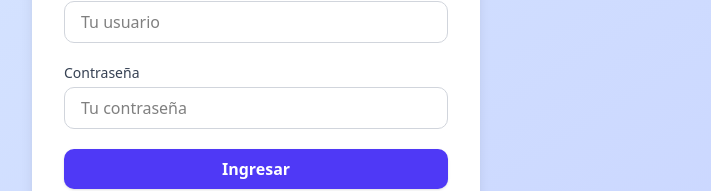
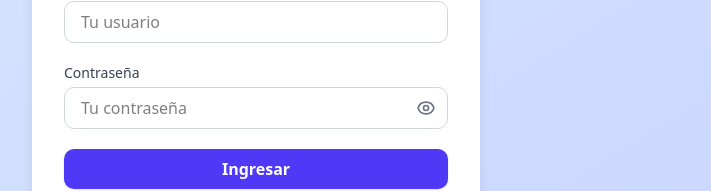
Before and after one commit to ohmia-studio/Aligo, a Next.js app: page /login in a window 1280 px wide. Shown: the part 325-516 px from the top of the page, without its empty margins (384-1095 px from the left). Built offline with nearby package versions, Linux system fonts and the light colour scheme.

Commit message:
Refactor login form, add see password

```diff
--- a/components/auth/AuthForm.tsx
+++ b/components/auth/AuthForm.tsx
@@ -1,55 +1,45 @@
 'use client';
+import Alert from '@/components/ui/FormAlert';
+import PasswordInput from '@/components/ui/PasswordInput';
 import { authAction } from '@/features/auth/auth';
-import { useState } from 'react';
-import { toast } from 'sonner';
-type FormState = {
-  username: string;
-  password: string;
-  loading: boolean;
-  error: string;
-  message: string;
-  resetMode: boolean;
-  disabled: boolean;
-};
+import { useAuthForm } from '@/hooks/useAuthForm';
+
 export default function AuthForm() {
-  const [state, setState] = useState<FormState>({
-    username: '',
-    password: '',
-    loading: false,
-    error: '',
-    message: '',
-    resetMode: false,
-    disabled: false,
-  });
-  const [resetCooldown, setResetCooldown] = useState(false);
+  const {
+    state,
+    resetCooldown,
+    updateField,
+    toggleResetMode,
+    setLoading,
+    setMessage,
+    clearMessages,
+    clearError,
+    clearSuccessMessage,
+    activateResetCooldown,
+  } = useAuthForm();
 
   const handleChange = (e: React.ChangeEvent<HTMLInputElement>) => {
-    setState((prev) => ({ ...prev, [e.target.name]: e.target.value }));
-  };
-
-  const handleToggleReset = () => {
-    setState((prev) => ({
-      ...prev,
-      resetMode: !prev.resetMode,
-      error: '',
-      message: '',
-      disabled: false,
-      username: '',
-    }));
+    updateField(e.target.name, e.target.value);
   };
 
   const handleSubmit = async (event: React.FormEvent<HTMLFormElement>) => {
     event.preventDefault();
+    setLoading(true);
+    clearMessages();
+
     const formData = new FormData(event.currentTarget);
     const result = await authAction(formData);
+
     if (result?.message) {
-      toast[result.status === 200 ? 'success' : 'error'](result.message);
+      const isSuccess = result.status === 200;
+      setMessage(result.message, !isSuccess);
+
+      if (state.resetMode && isSuccess) {
+        activateResetCooldown();
+      }
     }
-    // Si está en resetMode y fue exitoso, activa cooldown
-    if (state.resetMode && result?.status === 200) {
-      setResetCooldown(true);
-      setTimeout(() => setResetCooldown(false), 30000); // 30 segundos
-    }
+
+    setLoading(false);
   };
 
   return (
@@ -77,14 +67,12 @@ export default function AuthForm() {
           <label className="mb-1 block text-sm font-medium text-gray-700">
             Contraseña
           </label>
-          <input
-            type="password"
+          <PasswordInput
             name="password"
             value={state.password}
             onChange={handleChange}
+            placeholder="Tu contraseña"
             required
-            className="w-full rounded-lg border border-gray-300 px-4 py-2 text-black focus:ring-2 focus:ring-indigo-400 focus:outline-none"
-            placeholder="Tu contraseña"
           />
         </>
       )}
@@ -104,16 +92,21 @@ export default function AuthForm() {
 
       <p
         className="cursor-pointer text-center text-black hover:underline"
-        onClick={handleToggleReset}
+        onClick={toggleResetMode}
       >
         {state.resetMode ? 'Volver al login' : 'Olvidé mi contraseña'}
       </p>
 
       {state.error && (
-        <div className="mt-2 text-center text-red-600">{state.error}</div>
+        <Alert type="error" message={state.error} onClose={clearError} />
       )}
+
       {state.message && (
-        <div className="mt-2 text-center text-green-600">{state.message}</div>
+        <Alert
+          type="success"
+          message={state.message}
+          onClose={clearSuccessMessage}
+        />
       )}
     </form>
   );
--- /dev/null
+++ b/components/ui/FormAlert.tsx
@@ -0,0 +1,61 @@
+interface AlertProps {
+  type: 'error' | 'success';
+  message: string;
+  onClose: () => void;
+}
+
+export default function Alert({ type, message, onClose }: AlertProps) {
+  const isError = type === 'error';
+
+  return (
+    <div
+      className={`mt-4 flex items-center justify-between rounded-lg border p-3 ${
+        isError ? 'border-red-200 bg-red-50' : 'border-green-200 bg-green-50'
+      }`}
+    >
+      <div className="flex items-center">
+        <svg
+          className={`mr-2 h-5 w-5 ${
+            isError ? 'text-red-400' : 'text-green-400'
+          }`}
+          fill="currentColor"
+          viewBox="0 0 20 20"
+        >
+          {isError ? (
+            <path
+              fillRule="evenodd"
+              d="M10 18a8 8 0 100-16 8 8 0 000 16zM8.28 7.22a.75.75 0 00-1.06 1.06L8.94 10l-1.72 1.72a.75.75 0 101.06 1.06L10 11.06l1.72 1.72a.75.75 0 101.06-1.06L11.06 10l1.72-1.72a.75.75 0 00-1.06-1.06L10 8.94 8.28 7.22z"
+              clipRule="evenodd"
+            />
+          ) : (
+            <path
+              fillRule="evenodd"
+              d="M10 18a8 8 0 100-16 8 8 0 000 16zm3.707-9.293a1 1 0 00-1.414-1.414L9 10.586 7.707 9.293a1 1 0 00-1.414 1.414l2 2a1 1 0 001.414 0l4-4z"
+              clipRule="evenodd"
+            />
+          )}
+        </svg>
+        <span
+          className={`text-sm ${isError ? 'text-red-800' : 'text-green-800'}`}
+        >
+          {message}
+        </span>
+      </div>
+      <button
+        type="button"
+        onClick={onClose}
+        className={`p-1 hover:${
+          isError ? 'text-red-600' : 'text-green-600'
+        } ${isError ? 'text-red-400' : 'text-green-400'}`}
+      >
+        <svg className="h-4 w-4" fill="currentColor" viewBox="0 0 20 20">
+          <path
+            fillRule="evenodd"
+            d="M4.293 4.293a1 1 0 011.414 0L10 8.586l4.293-4.293a1 1 0 111.414 1.414L11.414 10l4.293 4.293a1 1 0 01-1.414 1.414L10 11.414l-4.293 4.293a1 1 0 01-1.414-1.414L8.586 10 4.293 5.707a1 1 0 010-1.414z"
+            clipRule="evenodd"
+          />
+        </svg>
+      </button>
+    </div>
+  );
+}
--- /dev/null
+++ b/components/ui/PasswordInput.tsx
@@ -0,0 +1,77 @@
+import { useState } from 'react';
+
+interface PasswordInputProps {
+  name: string;
+  value: string;
+  onChange: (e: React.ChangeEvent<HTMLInputElement>) => void;
+  placeholder?: string;
+  required?: boolean;
+  className?: string;
+}
+
+export default function PasswordInput({
+  name,
+  value,
+  onChange,
+  placeholder = 'Contraseña',
+  required = false,
+  className = '',
+}: PasswordInputProps) {
+  const [showPassword, setShowPassword] = useState(false);
+
+  return (
+    <div className="relative">
+      <input
+        type={showPassword ? 'text' : 'password'}
+        name={name}
+        value={value}
+        onChange={onChange}
+        required={required}
+        className={`w-full rounded-lg border border-gray-300 px-4 py-2 pr-12 text-black focus:ring-2 focus:ring-indigo-400 focus:outline-none ${className}`}
+        placeholder={placeholder}
+      />
+      <button
+        type="button"
+        onClick={() => setShowPassword(!showPassword)}
+        className="absolute top-1/2 right-3 -translate-y-1/2 text-gray-500 hover:text-gray-700 focus:outline-none"
+        title={showPassword ? 'Ocultar contraseña' : 'Mostrar contraseña'}
+      >
+        {showPassword ? (
+          <svg
+            className="h-5 w-5"
+            fill="none"
+            viewBox="0 0 24 24"
+            stroke="currentColor"
+          >
+            <path
+              strokeLinecap="round"
+              strokeLinejoin="round"
+              strokeWidth={2}
+              d="M13.875 18.825A10.05 10.05 0 0112 19c-4.478 0-8.268-2.943-9.543-7a9.97 9.97 0 011.563-3.029m5.858.908a3 3 0 114.243 4.243M9.878 9.878l4.242 4.242M9.878 9.878L3 3m6.878 6.878L21 21"
+            />
+          </svg>
+        ) : (
+          <svg
+            className="h-5 w-5"
+            fill="none"
+            viewBox="0 0 24 24"
+            stroke="currentColor"
+          >
+            <path
+              strokeLinecap="round"
+              strokeLinejoin="round"
+              strokeWidth={2}
+              d="M15 12a3 3 0 11-6 0 3 3 0 016 0z"
+            />
+            <path
+              strokeLinecap="round"
+              strokeLinejoin="round"
+              strokeWidth={2}
+              d="M2.458 12C3.732 7.943 7.523 5 12 5c4.478 0 8.268 2.943 9.542 7-1.274 4.057-5.064 7-9.542 7-4.477 0-8.268-2.943-9.542-7z"
+            />
+          </svg>
+        )}
+      </button>
+    </div>
+  );
+}
--- /dev/null
+++ b/hooks/useAuthForm.ts
@@ -0,0 +1,73 @@
+import { FormState } from '@/interfaces/auth-interfaces';
+import { useState } from 'react';
+
+export function useAuthForm() {
+  const [state, setState] = useState<FormState>({
+    username: '',
+    password: '',
+    loading: false,
+    error: '',
+    message: '',
+    resetMode: false,
+    disabled: false,
+  });
+
+  const [resetCooldown, setResetCooldown] = useState(false);
+
+  const updateField = (name: string, value: string) => {
+    setState((prev) => ({ ...prev, [name]: value }));
+  };
+
+  const toggleResetMode = () => {
+    setState((prev) => ({
+      ...prev,
+      resetMode: !prev.resetMode,
+      error: '',
+      message: '',
+      disabled: false,
+      username: '',
+    }));
+  };
+
+  const setLoading = (loading: boolean) => {
+    setState((prev) => ({ ...prev, loading }));
+  };
+
+  const setMessage = (message: string, isError = false) => {
+    setState((prev) => ({
+      ...prev,
+      error: isError ? message : '',
+      message: isError ? '' : message,
+    }));
+  };
+
+  const clearMessages = () => {
+    setState((prev) => ({ ...prev, error: '', message: '' }));
+  };
+
+  const clearError = () => {
+    setState((prev) => ({ ...prev, error: '' }));
+  };
+
+  const clearSuccessMessage = () => {
+    setState((prev) => ({ ...prev, message: '' }));
+  };
+
+  const activateResetCooldown = () => {
+    setResetCooldown(true);
+    setTimeout(() => setResetCooldown(false), 30000);
+  };
+
+  return {
+    state,
+    resetCooldown,
+    updateField,
+    toggleResetMode,
+    setLoading,
+    setMessage,
+    clearMessages,
+    clearError,
+    clearSuccessMessage,
+    activateResetCooldown,
+  };
+}
```
Also changed, not shown: interfaces/auth-interfaces.ts (+10 -0 lines).
